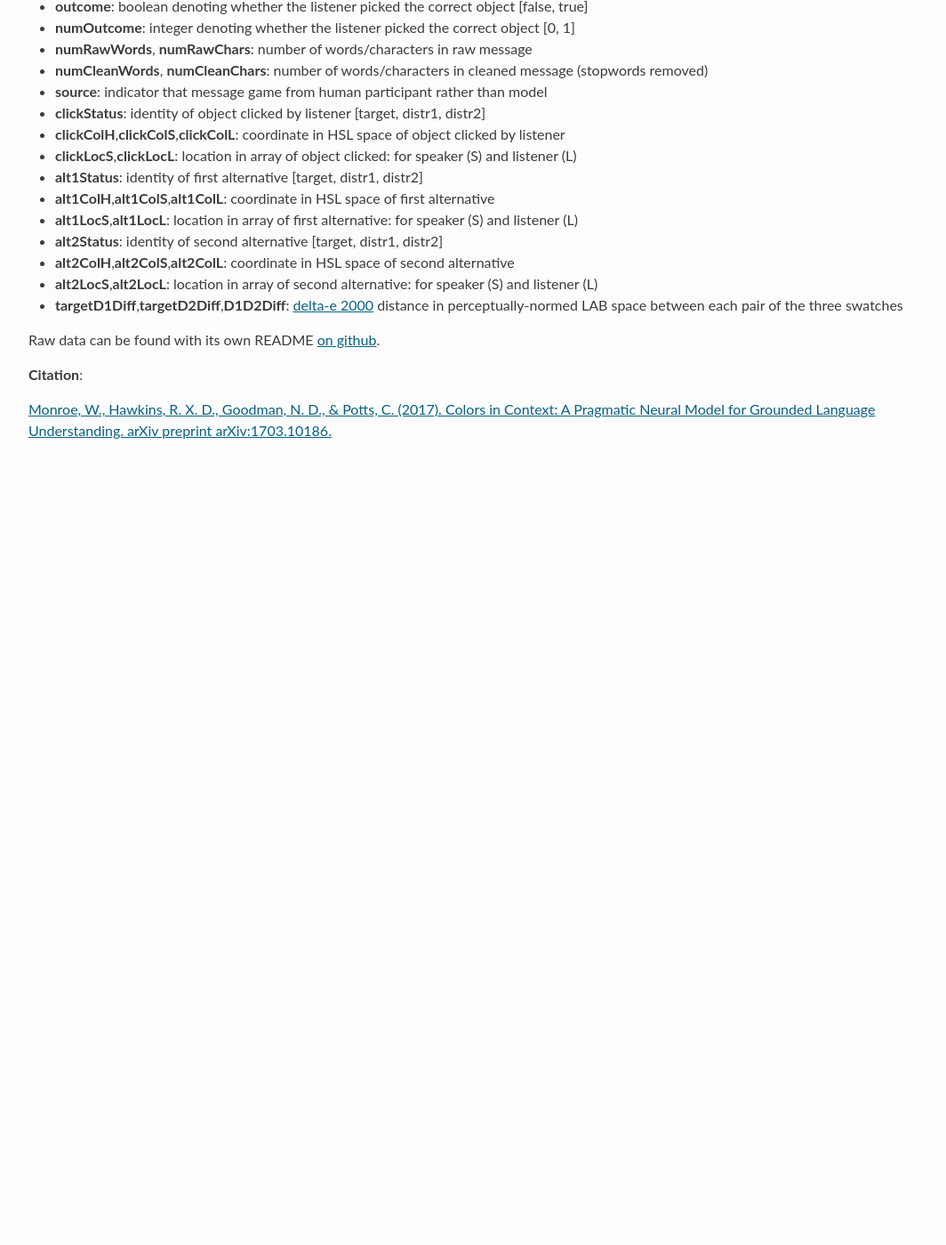
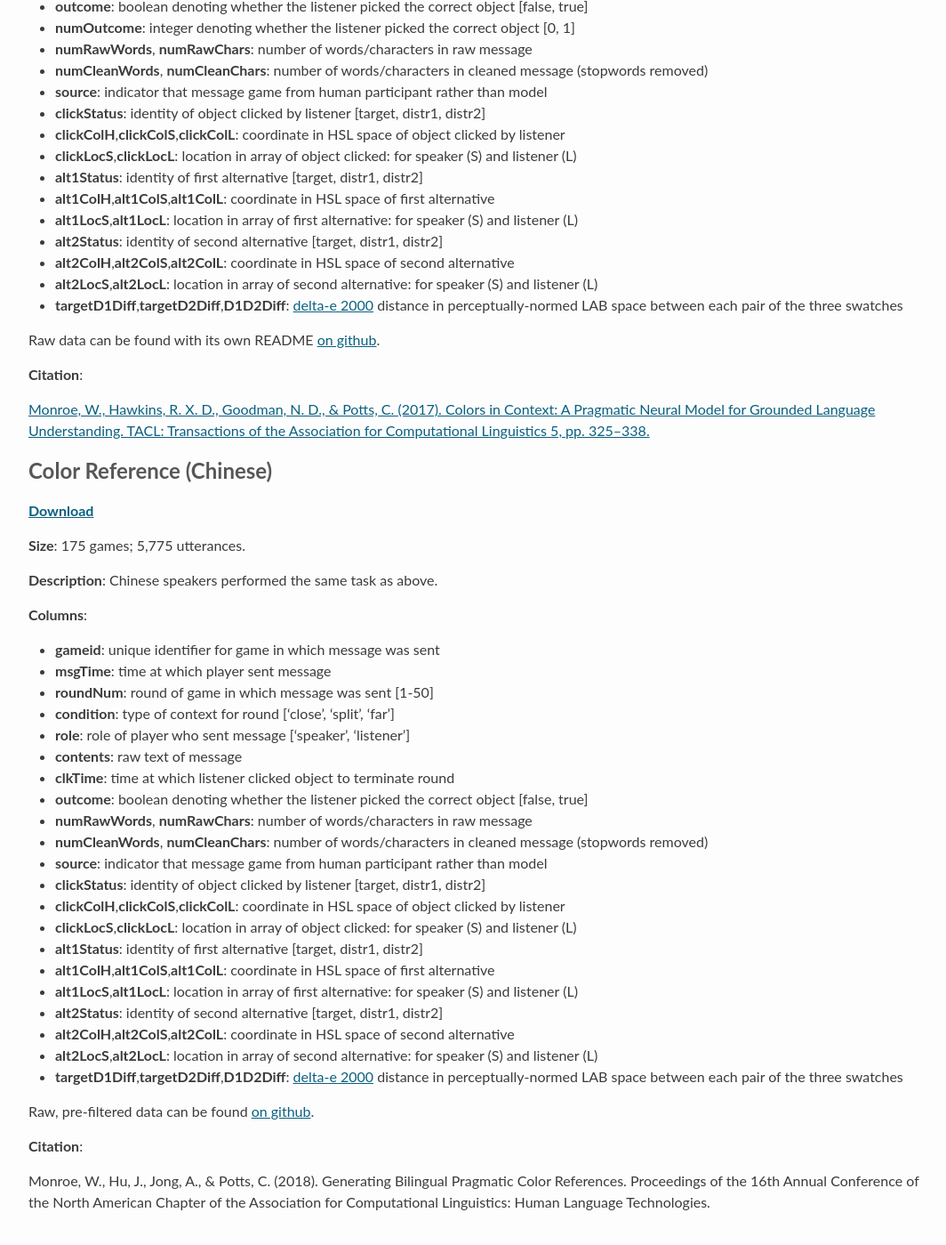
Before and after one commit to stanford-cocolab/cocolab.stanford.edu, a Jekyll site: the page built from datasets/colorData.md, in a window 1280 px wide and 1400 px high, scrolled down 1272 px. Shown: the whole window at 89% size, without its empty margins (94-1158 px from the left). Built offline with Jekyll 4.4.1, drawn with Linux system fonts in a browser that asks for light colours; Markdown is read by kramdown in place of the engine named in the settings; a script that is not in the unit is left out; our own code applies the rules of GitHub Pages for plain Markdown files; before the commit the page ends 1813 px from its top, so only the background shows below that; some of the changed text lies outside the part shown.

Commit message:
Add chinese data

```diff
--- a/datasets/colorData.md
+++ b/datasets/colorData.md
@@ -3,7 +3,7 @@ layout: default
 permalink: datasets/colors.html
 ---
 
-## Color Reference
+## Color Reference (English)
 
 <img alt="Speaker's view in color reference task." src="{{site.url}}{{site.baseurl}}/images/research/speakerView.png" width="50%" style="display: block; margin: auto;"/>
 
@@ -43,4 +43,42 @@ Raw data can be found with its own README [on github](https://github.com/futurul
 
 **Citation**:
 
-[Monroe, W., Hawkins, R. X. D., Goodman, N. D., & Potts, C. (2017). Colors in Context: A Pragmatic Neural Model for Grounded Language Understanding. arXiv preprint arXiv:1703.10186.](https://arxiv.org/pdf/1703.10186.pdf)
+[Monroe, W., Hawkins, R. X. D., Goodman, N. D., & Potts, C. (2017). Colors in Context: A Pragmatic Neural Model for Grounded Language Understanding. TACL: Transactions of the Association for Computational Linguistics 5, pp. 325–338.](http://www.aclweb.org/anthology/Q17-1023)
+
+## Color Reference (Chinese)
+
+[**Download**](https://github.com/futurulus/coop-nets/blob/master/languageAnalysis/data_input_cleaned/filteredCorpus.csv)
+
+**Size**: 175 games; 5,775 utterances.
+
+**Description**: Chinese speakers performed the same task as above.
+
+**Columns**:
+
+* **gameid**: unique identifier for game in which message was sent
+* **msgTime**: time at which player sent message
+* **roundNum**: round of game in which message was sent [1-50]
+* **condition**: type of context for round ['close', 'split', 'far']
+* **role**: role of player who sent message ['speaker', 'listener']
+* **contents**: raw text of message
+* **clkTime**: time at which listener clicked object to terminate round
+* **outcome**: boolean denoting whether the listener picked the correct object [false, true]
+* **numRawWords**, **numRawChars**: number of words/characters in raw message
+* **numCleanWords**, **numCleanChars**: number of words/characters in cleaned message (stopwords removed)
+* **source**: indicator that message game from human participant rather than model
+* **clickStatus**: identity of object clicked by listener [target, distr1, distr2]
+* **clickColH**,**clickColS**,**clickColL**: coordinate in HSL space of object clicked by listener
+* **clickLocS**,**clickLocL**: location in array of object clicked: for speaker (S) and listener (L)
+* **alt1Status**: identity of first alternative [target, distr1, distr2]
+* **alt1ColH**,**alt1ColS**,**alt1ColL**: coordinate in HSL space of first alternative
+* **alt1LocS**,**alt1LocL**: location in array of first alternative: for speaker (S) and listener (L)
+* **alt2Status**: identity of second alternative [target, distr1, distr2]
+* **alt2ColH**,**alt2ColS**,**alt2ColL**: coordinate in HSL space of second alternative
+* **alt2LocS**,**alt2LocL**: location in array of second alternative: for speaker (S) and listener (L)
+* **targetD1Diff**,**targetD2Diff**,**D1D2Diff**: [delta-e 2000](http://zschuessler.github.io/DeltaE/learn/) distance in perceptually-normed LAB space between each pair of the three swatches
+
+Raw, pre-filtered data can be found [on github](https://github.com/futurulus/coop-nets/tree/master/languageAnalysis/data_input_raw).
+
+**Citation**:
+
+Monroe, W., Hu, J., Jong, A., & Potts, C. (2018). Generating Bilingual Pragmatic Color References. Proceedings of the 16th Annual Conference of the North American Chapter of the Association for Computational Linguistics: Human Language Technologies.
```
